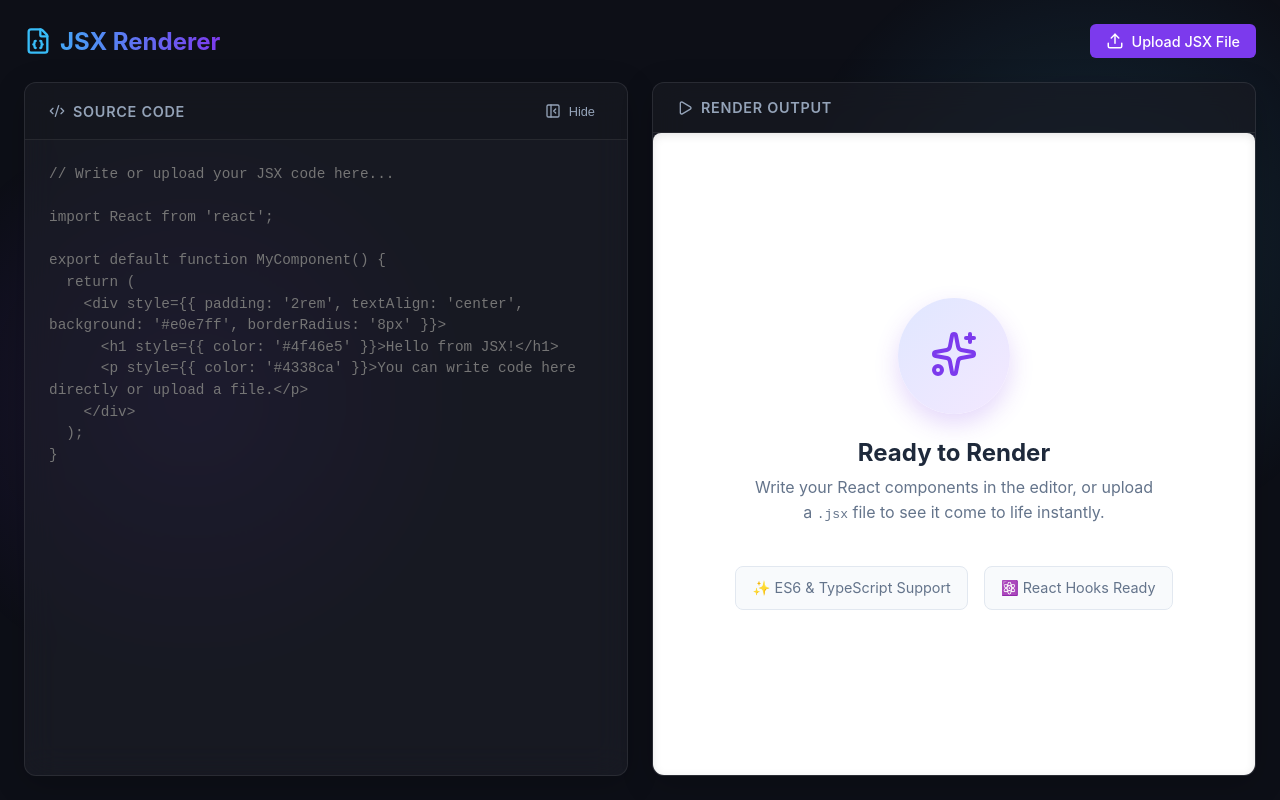
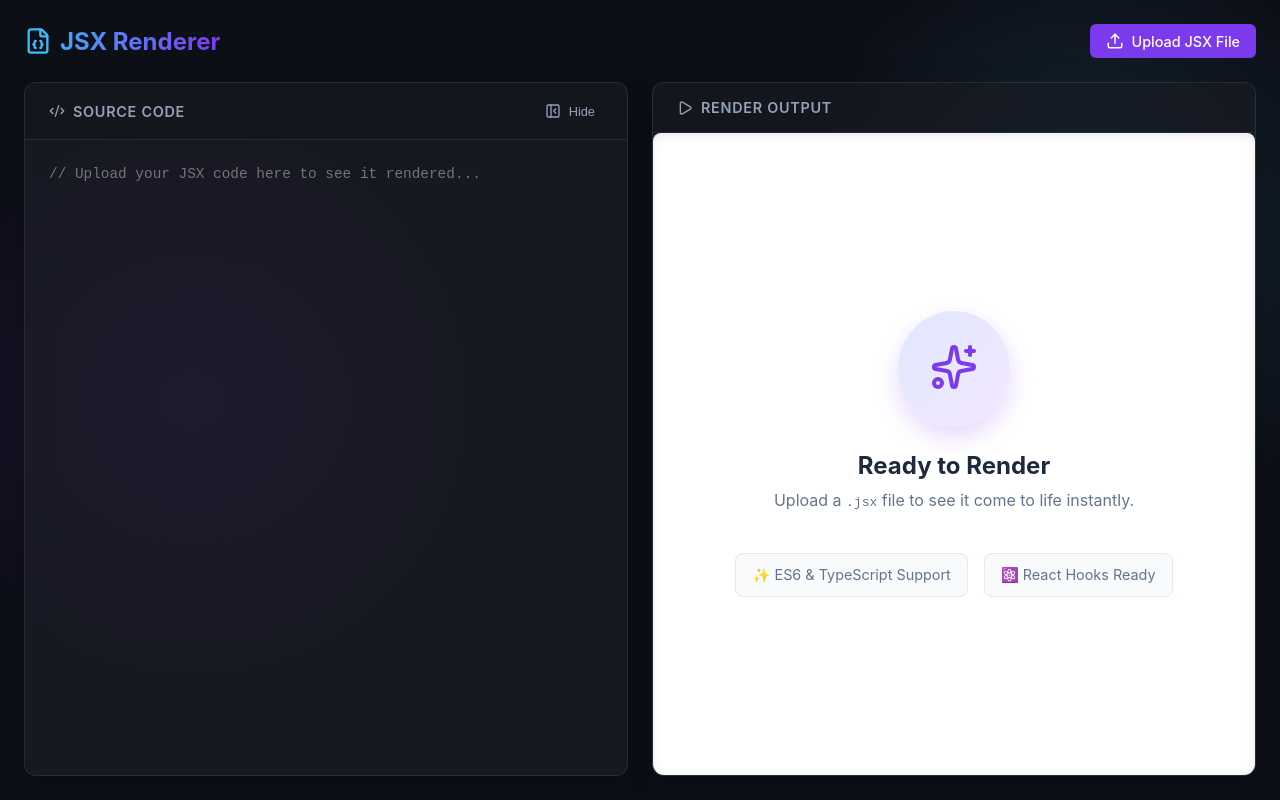
Before and after one commit to eason-pan-ep/jsx-renderer, a React (Vite) app: page / in a window 1280 px wide. Both pictures are taken after a click on the button "Show Code". Built offline with nearby package versions, Linux system fonts and the light colour scheme.

Commit message:
disable code editing

```diff
--- a/src/App.tsx
+++ b/src/App.tsx
@@ -122,7 +122,7 @@
             <div>
               <h2 style={{ color: '#1e293b', marginBottom: '0.5rem', fontSize: '1.5rem' }}>Ready to Render</h2>
               <p style={{ maxWidth: '400px', lineHeight: 1.6 }}>
-                Write your React components in the editor, or upload a <code>.jsx</code> file to see it come to life instantly.
+                Upload a <code>.jsx</code> file to see it come to life instantly.
               </p>
             </div>
             <div style={{
@@ -246,19 +246,8 @@
               <textarea
                 className="code-editor"
                 value={code}
-                onChange={(e) => setCode(e.target.value)}
-                placeholder={`// Write or upload your JSX code here...
-
-import React from 'react';
-
-export default function MyComponent() {
-  return (
-    <div style={{ padding: '2rem', textAlign: 'center', background: '#e0e7ff', borderRadius: '8px' }}>
-      <h1 style={{ color: '#4f46e5' }}>Hello from JSX!</h1>
-      <p style={{ color: '#4338ca' }}>You can write code here directly or upload a file.</p>
-    </div>
-  );
-}`}
+                readOnly
+                placeholder={`// Upload your JSX code here to see it rendered...`}
                 spellCheck={false}
               />
 
```
